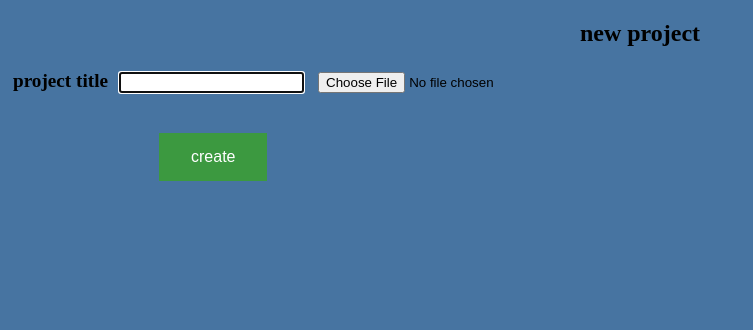
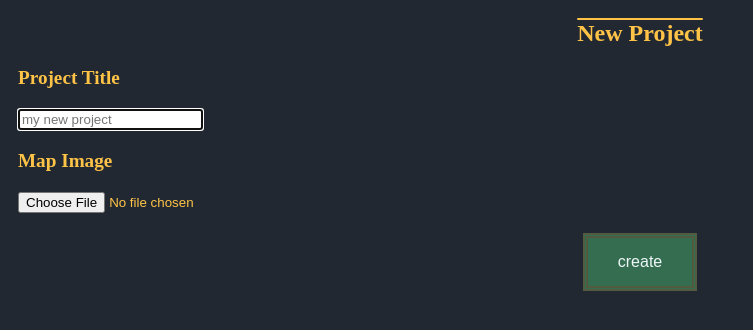
Before and after one commit to Ben-Wunderlich/MapAnnotater, an Electron app: page newProjectWindow.html in a window 1280 px wide. Shown: the whole page, without its empty margins (0-753 px from the left). Drawn offline with Linux system fonts and the light colour scheme.

Commit message:
fixed important bug
- now no longer wipes your text when click off of it
- made new project window a little nicer
- added bat file for opening project faster

```diff
--- a/index.js
+++ b/index.js
@@ -98,7 +98,7 @@ function NewProjectMenu(){
 
         },
         width: 400,
-        height: 300,
+        height: 370,
         resizable: false,
         title: "make new project"
     });
@@ -467,6 +467,7 @@ const mainMenuTemplate = [
                 label: 'delete selected marker',
                 accelerator: 'Delete',
                 click(){
+                    console.log("del")
                     startWindow.webContents.send('delete:marker');
                 }
             },
--- a/newProjectWindow.html
+++ b/newProjectWindow.html
@@ -6,42 +6,53 @@
     <style>
         h2{
             text-align: center;
+            /* background-color: white; */
+            text-decoration: overline;
         }
         input, button, label{
-            margin: 5px;
+            margin: 10px;
         }
         label{
             font-size: larger;
             font-weight: bold;
             margin-right: 2px;
+            display: block;
         }
         button{
-            position: relative;
-            left: 146px;
-            top: 30px;
-            background-color: #3c9940; /* Green */
-            border: none;
-            color: white;
-            padding: 15px 32px;
-            text-align: center;
-            text-decoration: none;
-            font-size: 16px;
+        border-color: #525a40;
+        border-style: double;
+        border-width: 5px;
+        color: rgb(237, 248, 248);
+        font-size: 16px;
+        padding: 15px;
+        padding-left: 30px;
+        padding-right: 30px;
+        background-color: #356d51;
         }
+        #centergrid{
+            width: 100%;
+            display: grid;
+            place-items: center;
+        }
+
         html{
-            color: #000000;
-            background-color: #4774a1;
+            color: #FFC447;
+            background-color: #222831;
         }
     </style>
 </head>
 <body>
-    <h2>new project</h2>
+    <h2>New Project</h2>
     <form>
         <div>
-            <label>project title</label>
-            <input type="text" id="newProjectName" autofocus required>
+            <label>Project Title</label>
+            <input type="text" id="newProjectName" autofocus required placeholder="my new project">
+            <label>Map Image</label>
             <input type="file" id=imageFile accept=".png, .jpg, .jpeg" required>
         </div>
+        <div id="centergrid">
         <button type="submit">create</button>
+        </div>
     </form>
 
     <script>
--- a/start.js
+++ b/start.js
@@ -472,8 +472,8 @@ function highlightMarker(elmnt, elmntID){
  * deselects all markers
  */
 function deselectMarker(){
+    clearText();
     $('.editingMarker').removeClass('editingMarker');
-    clearText();
     highlightedMarker = undefined;
     markerID = undefined;
     setToolsVisibility(false);
@@ -526,6 +526,7 @@ function saveMarkerText(){
  * clears the text area
  */
 function clearText(){
+    saveMarkerText();
     $('#mainText').val("");
     $('#titleText').val("");
 }
```
Also changed, not shown: 2 other files.
